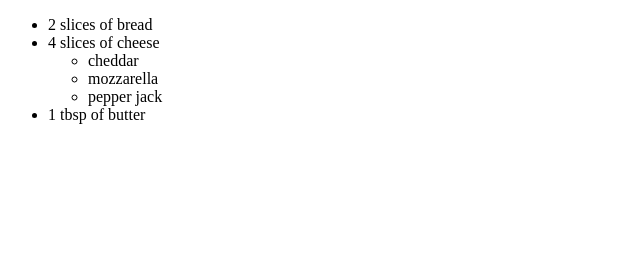
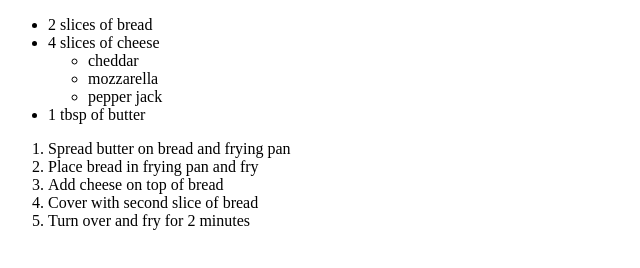
Before and after one commit to Kiptoo16/html-lists, a plain HTML site: page index.html in a window 1280 px wide. Shown: the whole page, without its empty margins (0-640 px from the left). Drawn offline with Linux system fonts and the light colour scheme.

Commit message:
Adds index.html

```diff
--- a/index.html
+++ b/index.html
@@ -20,5 +20,13 @@
 1 tbsp of butter
 </ul>
 
+<ol>
+<li>Spread butter on bread and frying pan</li>
+<li>Place bread in frying pan and fry</li>
+<li>Add cheese on top of bread</li>
+<li>Cover with second slice of bread</li>
+<li>Turn over and fry for 2 minutes</li>
+</ol>
+
 </body>
 </html>
```
